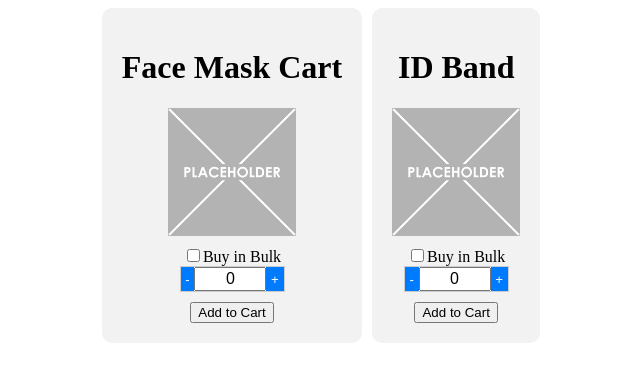
After one commit to Andre-Arcilla/website, a PHP site: the page made by andre/ITEM SELECTION TEST.php in a window 1280 px wide. The commit adds this page. Shown: the top 382 px of the page, without its empty margins (319-959 px from the left). Run offline with PHP 8.4, Linux system fonts and the light colour scheme.

Commit message:
more updates

```diff
--- /dev/null
+++ b/andre/ITEM SELECTION TEST.php
@@ -0,0 +1,132 @@
+<!DOCTYPE html>
+<html lang="en">
+<head>
+    <meta charset="UTF-8">
+    <meta name="viewport" content="width=device-width, initial-scale=1.0">
+    <title>Buy Face Masks</title>
+    <style>
+        .biggercontainer  {
+            display: flex;
+            gap: 10px;
+            flex-direction: row;
+            flex-wrap: wrap;
+            justify-content: center;
+        }
+
+        .container {
+            display: flex;
+            background-color: #f2f2f2;
+            padding: 20px;
+            width: fit-content;
+            border-radius: 10px;
+            flex-direction: column;
+            align-items: center;
+        }
+        .number-input {
+            display: flex;
+            align-items: center;
+            border: 1px solid #ccc;
+            margin-bottom: 10px;
+        }
+        .number-input input[type="text"] {
+            text-align: center;
+            font-size: inherit;
+            width: 4rem;
+        }
+        .number-input button {
+            background-color: #007bff;
+            color: white;
+            border: none;
+            padding: 4.7px;
+            cursor: pointer;
+        }
+        img {
+            width: 10vw;
+            height: auto;
+            margin-bottom: 10px;
+        }
+    </style>
+</head>
+<body>
+    <?php
+        $stock = 32; // Assume you fetched the stock value from the database
+        $bulkAmount = 5; // Bulk amount specified in PHP
+    ?>
+    <div class="biggercontainer">
+        <form action="ITEM SELECTION TEST output.php" method="post">
+            <div class="container">
+                <h1>Face Mask Cart</h1>
+                <img src="images/temp2.png">
+                <label for="bulk-mask"><input type="checkbox" id="bulk-mask" name="bulk" value="Y">Buy in Bulk</label>
+                <div class="number-input">
+                    <button type="button" onclick="decrement('quantity-mask')">-</button>
+                    <input type="text" value="0" min="0" max="<?php echo $stock; ?>" id="quantity-mask" name="amount">
+                    <button type="button" onclick="increment('quantity-mask')">+</button>
+                </div>
+                <button type="submit">Add to Cart</button>
+            </div>
+        </form>
+
+        <form action="ITEM SELECTION TEST output.php" method="post">
+            <div class="container">
+                <h1>ID Band</h1>
+                <img src="images/temp2.png">
+                <label for="bulk-band"><input type="checkbox" id="bulk-band" name="bulk" value="Y">Buy in Bulk</label>
+                <div class="number-input">
+                    <button type="button" onclick="decrement('quantity-band')">-</button>
+                    <input type="text" value="0" min="0" max="<?php echo $stock; ?>" id="quantity-band" name="amount">
+                    <button type="button" onclick="increment('quantity-band')">+</button>
+                </div>
+                <button type="submit">Add to Cart</button>
+            </div>
+        </form>
+    </div>
+
+    <script>
+        var stock = <?php echo $stock; ?>;
+        var bulkAmount = <?php echo $bulkAmount; ?>;
+
+        function increment(id) {
+            var input = document.getElementById(id);
+            var value = parseInt(input.value, 10);
+            var max = parseInt(input.max, 10);
+            input.value = value < max ? value + 1 : max;
+        }
+
+        function decrement(id) {
+            var input = document.getElementById(id);
+            var value = parseInt(input.value, 10);
+            input.value = value > 0 ? value - 1 : 0;
+        }
+
+        function updateMax(id, checkboxId) {
+            var input = document.getElementById(id);
+            var checkbox = document.getElementById(checkboxId);
+            var value = parseInt(input.value, 10);
+            var max = checkbox.checked ? Math.floor(stock / bulkAmount) : stock;
+            input.max = max;
+            input.value = Math.min(value, max);
+        }
+
+        function addInputListener(id) {
+            var input = document.getElementById(id);
+            input.addEventListener('input', function() {
+                var value = parseInt(input.value, 10);
+                var max = parseInt(input.max, 10);
+                input.value = isNaN(value) ? 0 : value > max ? max : value;
+            });
+        }
+
+        document.getElementById('bulk-mask').addEventListener('change', function() {
+            updateMax('quantity-mask', 'bulk-mask');
+        });
+
+        document.getElementById('bulk-band').addEventListener('change', function() {
+            updateMax('quantity-band', 'bulk-band');
+        });
+
+        addInputListener('quantity-mask');
+        addInputListener('quantity-band');
+    </script>
+</body>
+</html>
--- a/andre/login-action.php
+++ b/andre/login-action.php
@@ -4,7 +4,7 @@
     <meta charset="UTF-8">
     <meta name="viewport" content="width=device-width, initial-scale=1.0">
     <title>Login</title>
-    <link rel="stylesheet" href="styles.css">
+    <link rel="stylesheet" href="signup-login-styles.css">
 </head>
 <body>
     <div class="container">
--- a/andre/login.php
+++ b/andre/login.php
@@ -4,13 +4,16 @@
     <meta charset="UTF-8">
     <meta name="viewport" content="width=device-width, initial-scale=1.0">
     <title>Login</title>
-    <link rel="stylesheet" href="styles.css">
+    <link rel="stylesheet" href="signup-login-styles.css">
 </head>
 <body>
     <div class="container">
         <form action="login-action.php" method="post" class="signup-form" id="login-form">
             <h2>LOGIN</h2>
+
+            <!-- error message, hidden unless triggered -->
             <div class="error-message" id="error-message">email or password incorrect</div>
+
             <label for="email">EMAIL:</label>
             <input type="email" id="email" name="email" required>
             <label for="password">PASSWORD:</label>
--- a/andre/signup-action.php
+++ b/andre/signup-action.php
@@ -4,7 +4,7 @@
     <meta charset="UTF-8">
     <meta name="viewport" content="width=device-width, initial-scale=1.0">
     <title>Sign Up</title>
-    <link rel="stylesheet" href="styles.css">
+    <link rel="stylesheet" href="signup-login-styles.css">
 </head>
 <body>
     <div class="container">
```
Also changed, not shown: andre/ITEM SELECTION TEST output.php (added, +18 -0 lines), andre/signup.php (+8 -3 lines), andre/signup-login-styles.css (renamed from andre/styles.css).
